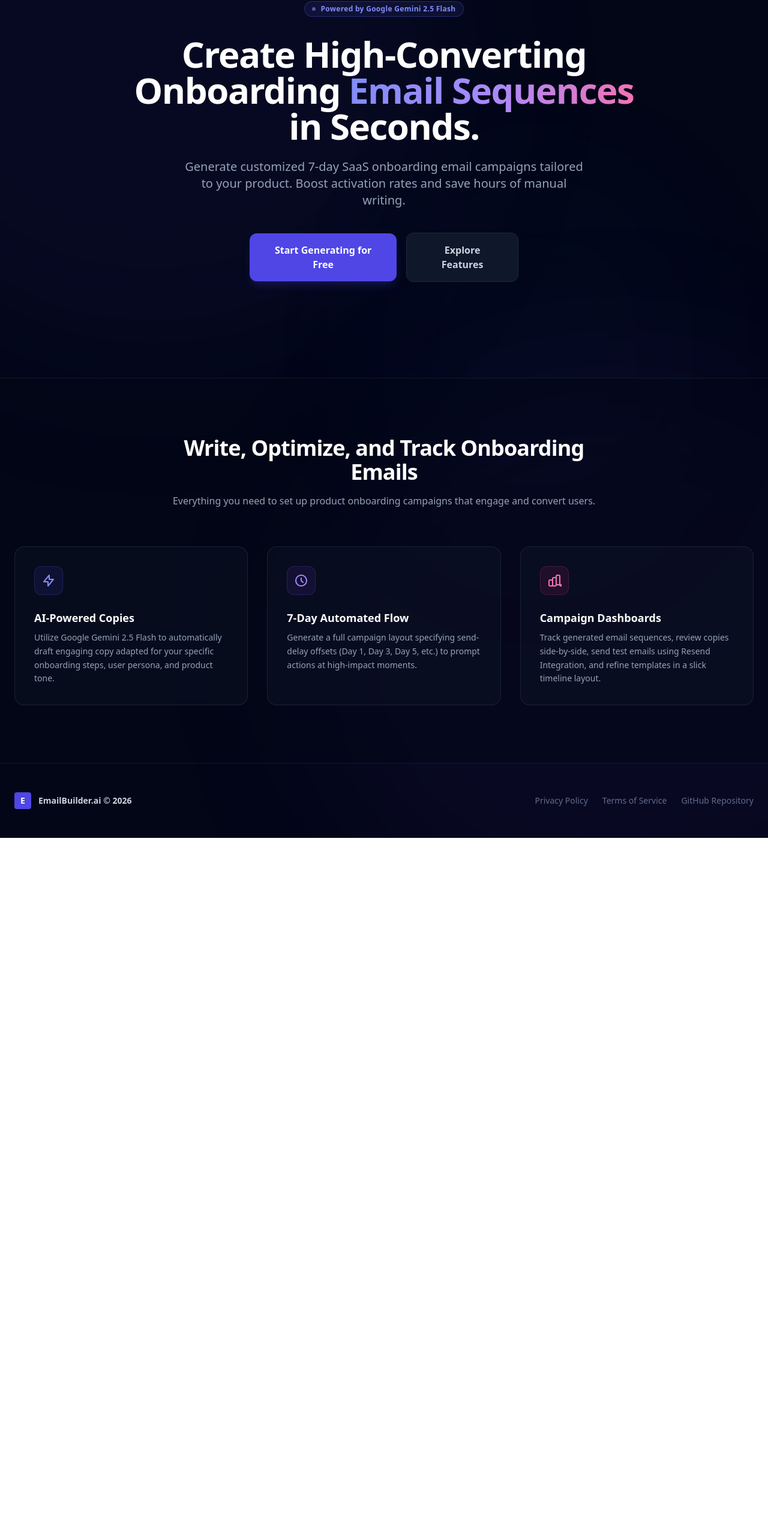
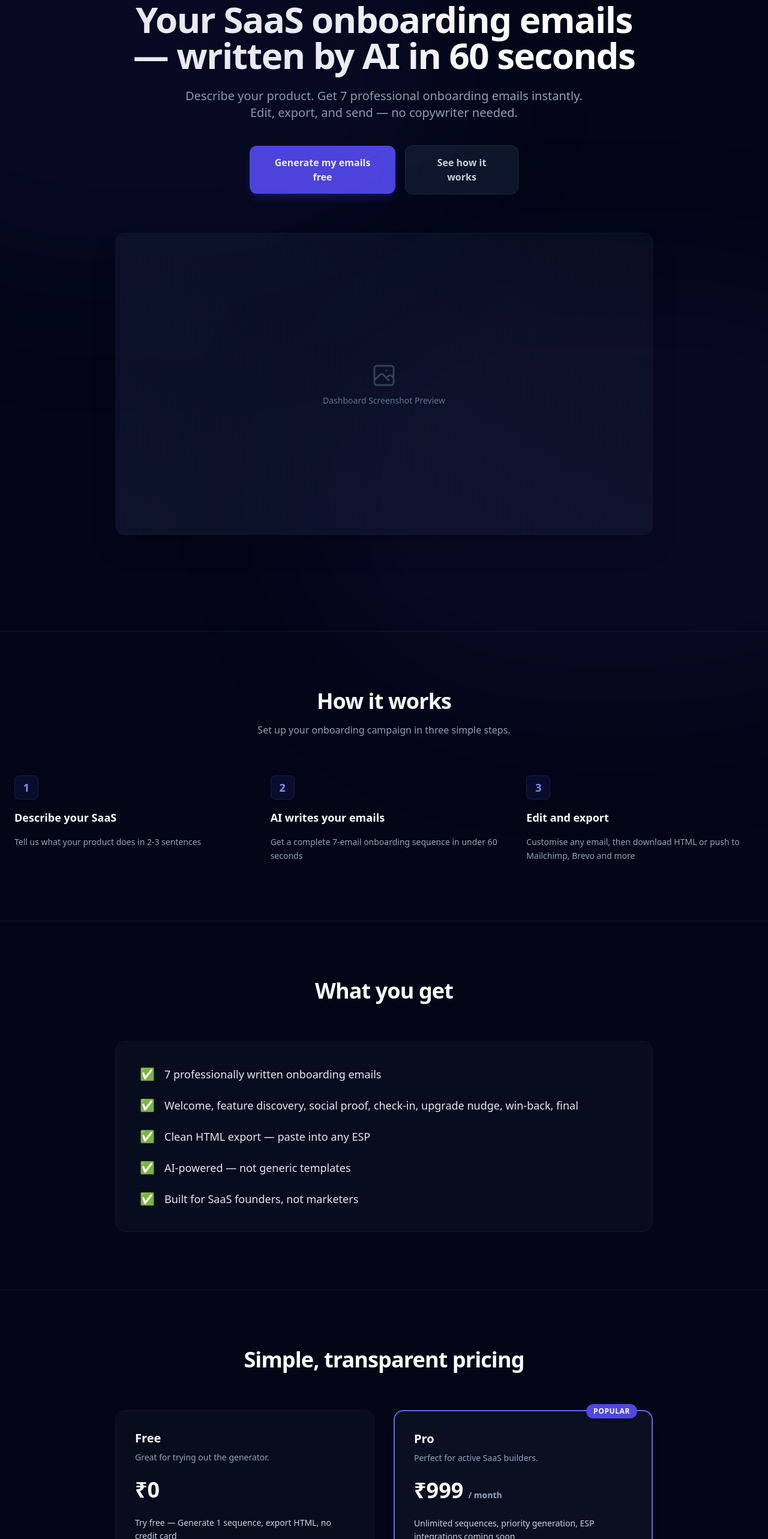
Before and after one commit to poojaanand846-art/saas-email-builder, a Next.js app: page / in a window 1280 px wide. Shown: the part 191-2757 px from the top of the page at 60% size. Before the commit the page ends 1588 px from the top, so only its background shows below. Built offline with nearby package versions, Linux system fonts and the light colour scheme; no server answers.

Commit message:
design: implement public landing page with custom copywriting structure and dark minimal styling

```diff
--- a/src/app/page.tsx
+++ b/src/app/page.tsx
@@ -4,41 +4,27 @@ import Link from "next/link";
 
 export default async function Home() {
   const supabase = createClient();
-  const {
-    data: { user },
-  } = await supabase.auth.getUser();
 
-  if (user) {
-    redirect("/dashboard");
+  // Try to retrieve user session to redirect to dashboard if logged in
+  try {
+    const {
+      data: { user },
+    } = await supabase.auth.getUser();
+    if (user) {
+      redirect("/dashboard");
+    }
+  } catch {
+    // Session fetching failed or not available during build. Let it render.
   }
 
   return (
-    <div className="min-h-screen bg-slate-950 text-slate-100 selection:bg-indigo-500/30 selection:text-indigo-200 overflow-x-hidden font-sans relative">
-      {/* Background Decorative Gradients */}
-      <div className="absolute top-[-10%] left-[-20%] w-[80%] h-[60%] rounded-full bg-indigo-900/10 blur-[120px] pointer-events-none" />
-      <div className="absolute bottom-[-10%] right-[-20%] w-[80%] h-[60%] rounded-full bg-violet-900/10 blur-[120px] pointer-events-none" />
-      <div className="absolute top-[30%] right-[10%] w-[40%] h-[40%] rounded-full bg-blue-900/5 blur-[100px] pointer-events-none" />
+    <div className="min-h-screen bg-slate-950 text-slate-100 font-sans selection:bg-indigo-500/30 selection:text-indigo-200 overflow-x-hidden">
 
-      {/* Header / Navbar */}
+      {/* 1. NAVBAR */}
       <header className="border-b border-slate-900 bg-slate-950/80 backdrop-blur-md sticky top-0 z-50">
         <div className="max-w-7xl mx-auto px-6 h-16 flex items-center justify-between">
           <div className="flex items-center gap-3">
-            <div className="w-9 h-9 bg-indigo-600 rounded-lg flex items-center justify-center shadow-lg shadow-indigo-600/30">
-              <svg
-                className="w-5 h-5 text-white"
-                fill="none"
-                stroke="currentColor"
-                viewBox="0 0 24 24"
-              >
-                <path
-                  strokeLinecap="round"
-                  strokeLinejoin="round"
-                  strokeWidth={2}
-                  d="M3 19v-8.93a2 2 0 01.89-1.664l8-5.333a2 2 0 012.22 0l8 5.333A2 2 0 0121 10.07V19M3 19a2 2 0 002 2h14a2 2 0 002-2M3 19l6.75-4.5M21 19l-6.75-4.5M3 10l6.75 4.5M21 10l-6.75 4.5m0 0l-2.25-1.5a2 2 0 00-2.22 0l-2.25 1.5"
-                />
-              </svg>
-            </div>
-            <span className="text-lg font-bold tracking-tight bg-gradient-to-r from-white to-slate-300 bg-clip-text text-transparent">
+            <span className="text-xl font-bold tracking-tight text-white">
               EmailBuilder.ai
             </span>
           </div>
@@ -48,38 +34,32 @@ export default async function Home() {
               href="/login"
               className="text-sm font-medium text-slate-300 hover:text-white transition-colors"
             >
-              Sign In
+              Sign in
             </Link>
             <Link
               href="/login"
-              className="text-sm font-medium text-white bg-indigo-600 hover:bg-indigo-500 px-4 py-2 rounded-xl transition-all shadow-md shadow-indigo-600/10 hover:shadow-indigo-600/20"
+              className="text-sm font-semibold text-white bg-indigo-600 hover:bg-indigo-500 px-4 py-2 rounded-xl transition-all shadow-md shadow-indigo-600/10 hover:shadow-indigo-600/20"
             >
-              Get Started
+              Get started free
             </Link>
           </div>
         </div>
       </header>
 
-      {/* Hero Section */}
+      {/* 2. HERO */}
       <section className="relative pt-20 pb-24 md:pt-32 md:pb-40 px-6">
+        {/* Background Decorative Gradients */}
+        <div className="absolute top-[-10%] left-[-20%] w-[80%] h-[60%] rounded-full bg-indigo-900/10 blur-[120px] pointer-events-none" />
+        <div className="absolute bottom-[-10%] right-[-20%] w-[80%] h-[60%] rounded-full bg-violet-900/10 blur-[120px] pointer-events-none" />
+
         <div className="max-w-5xl mx-auto text-center flex flex-col items-center">
-          <div className="inline-flex items-center gap-2 px-3 py-1 rounded-full bg-indigo-500/10 border border-indigo-500/30 text-indigo-400 text-xs font-semibold mb-8 tracking-wide">
-            <span className="w-1.5 h-1.5 rounded-full bg-indigo-400 animate-pulse" />
-            Powered by Google Gemini 2.5 Flash
-          </div>
-
           <h1 className="text-4xl sm:text-6xl font-extrabold tracking-tight text-white max-w-4xl leading-tight">
-            Create High-Converting Onboarding{" "}
-            <span className="bg-gradient-to-r from-indigo-400 via-violet-400 to-pink-400 bg-clip-text text-transparent">
-              Email Sequences
-            </span>{" "}
-            in Seconds.
+            Your SaaS onboarding emails — written by AI in 60 seconds
           </h1>
 
           <p className="mt-6 text-lg sm:text-xl text-slate-400 max-w-2xl leading-relaxed">
-            Generate customized 7-day SaaS onboarding email campaigns tailored to
-            your product. Boost activation rates and save hours of manual
-            writing.
+            Describe your product. Get 7 professional onboarding emails instantly.
+            Edit, export, and send — no copywriter needed.
           </p>
 
           <div className="mt-10 flex flex-col sm:flex-row gap-4 justify-center items-center w-full max-w-md">
@@ -87,144 +67,230 @@ export default async function Home() {
               href="/login"
               className="w-full sm:w-auto text-center px-8 py-4 bg-indigo-600 hover:bg-indigo-500 text-white font-semibold rounded-xl shadow-lg shadow-indigo-600/20 transition-all text-base"
             >
-              Start Generating for Free
+              Generate my emails free
             </Link>
             <a
-              href="#features"
+              href="#how-it-works"
               className="w-full sm:w-auto text-center px-8 py-4 bg-slate-900 hover:bg-slate-800 border border-slate-800 text-slate-300 font-semibold rounded-xl transition-all text-base"
             >
-              Explore Features
+              See how it works
             </a>
+          </div>
+
+          {/* Screenshot Placeholder */}
+          <div className="mt-16 w-full max-w-4xl aspect-[16/9] bg-slate-900/50 border border-slate-900 rounded-2xl flex items-center justify-center p-4 shadow-2xl relative overflow-hidden">
+            <div className="absolute inset-0 bg-gradient-to-tr from-indigo-500/5 to-transparent pointer-events-none" />
+            <div className="text-center space-y-2">
+              <svg
+                className="w-12 h-12 text-slate-700 mx-auto"
+                fill="none"
+                stroke="currentColor"
+                viewBox="0 0 24 24"
+              >
+                <path
+                  strokeLinecap="round"
+                  strokeLinejoin="round"
+                  strokeWidth={1.5}
+                  d="M4 16l4.586-4.586a2 2 0 012.828 0L16 16m-2-2l1.586-1.586a2 2 0 012.828 0L20 14m-6-6h.01M6 20h12a2 2 0 002-2V6a2 2 0 00-2-2H6a2 2 0 00-2 2v12a2 2 0 002 2z"
+                />
+              </svg>
+              <span className="text-sm font-medium text-slate-500 block">
+                Dashboard Screenshot Preview
+              </span>
+            </div>
           </div>
         </div>
       </section>
 
-      {/* Features Grid */}
+      {/* 3. HOW IT WORKS */}
       <section
-        id="features"
-        className="py-24 px-6 border-t border-slate-900 bg-slate-950/50 relative"
+        id="how-it-works"
+        className="py-24 px-6 border-t border-slate-900 bg-slate-950/50"
       >
         <div className="max-w-7xl mx-auto">
           <div className="text-center max-w-3xl mx-auto mb-16">
             <h2 className="text-3xl font-bold tracking-tight text-white sm:text-4xl">
-              Write, Optimize, and Track Onboarding Emails
+              How it works
             </h2>
             <p className="mt-4 text-slate-400">
-              Everything you need to set up product onboarding campaigns that
-              engage and convert users.
+              Set up your onboarding campaign in three simple steps.
             </p>
           </div>
 
-          <div className="grid grid-cols-1 md:grid-cols-3 gap-8">
-            {/* Feature 1 */}
-            <div className="bg-slate-900/40 border border-slate-800/80 rounded-2xl p-8 hover:border-indigo-500/50 transition-all duration-300 group">
-              <div className="w-12 h-12 rounded-xl bg-indigo-600/10 border border-indigo-500/20 flex items-center justify-center mb-6 text-indigo-400 group-hover:bg-indigo-600 group-hover:text-white transition-all">
-                <svg
-                  className="w-6 h-6"
-                  fill="none"
-                  stroke="currentColor"
-                  viewBox="0 0 24 24"
-                >
-                  <path
-                    strokeLinecap="round"
-                    strokeLinejoin="round"
-                    strokeWidth={2}
-                    d="M13 10V3L4 14h7v7l9-11h-7z"
-                  />
-                </svg>
+          <div className="grid grid-cols-1 md:grid-cols-3 gap-12">
+            {/* Step 1 */}
+            <div className="space-y-4">
+              <div className="w-10 h-10 rounded-lg bg-indigo-600/10 border border-indigo-500/20 flex items-center justify-center text-indigo-400 font-bold text-lg">
+                1
               </div>
-              <h3 className="text-lg font-semibold text-white mb-2">
-                AI-Powered Copies
-              </h3>
+              <h3 className="text-lg font-bold text-white">Describe your SaaS</h3>
               <p className="text-slate-400 text-sm leading-relaxed">
-                Utilize Google Gemini 2.5 Flash to automatically draft engaging
-                copy adapted for your specific onboarding steps, user persona, and
-                product tone.
+                Tell us what your product does in 2-3 sentences
               </p>
             </div>
 
-            {/* Feature 2 */}
-            <div className="bg-slate-900/40 border border-slate-800/80 rounded-2xl p-8 hover:border-violet-500/50 transition-all duration-300 group">
-              <div className="w-12 h-12 rounded-xl bg-violet-600/10 border border-violet-500/20 flex items-center justify-center mb-6 text-violet-400 group-hover:bg-violet-600 group-hover:text-white transition-all">
-                <svg
-                  className="w-6 h-6"
-                  fill="none"
-                  stroke="currentColor"
-                  viewBox="0 0 24 24"
-                >
-                  <path
-                    strokeLinecap="round"
-                    strokeLinejoin="round"
-                    strokeWidth={2}
-                    d="M12 8v4l3 3m6-3a9 9 0 11-18 0 9 9 0 0118 0z"
-                  />
-                </svg>
+            {/* Step 2 */}
+            <div className="space-y-4">
+              <div className="w-10 h-10 rounded-lg bg-indigo-600/10 border border-indigo-500/20 flex items-center justify-center text-indigo-400 font-bold text-lg">
+                2
               </div>
-              <h3 className="text-lg font-semibold text-white mb-2">
-                7-Day Automated Flow
-              </h3>
+              <h3 className="text-lg font-bold text-white">AI writes your emails</h3>
               <p className="text-slate-400 text-sm leading-relaxed">
-                Generate a full campaign layout specifying send-delay offsets (Day
-                1, Day 3, Day 5, etc.) to prompt actions at high-impact moments.
+                Get a complete 7-email onboarding sequence in under 60 seconds
               </p>
             </div>
 
-            {/* Feature 3 */}
-            <div className="bg-slate-900/40 border border-slate-800/80 rounded-2xl p-8 hover:border-pink-500/50 transition-all duration-300 group">
-              <div className="w-12 h-12 rounded-xl bg-pink-600/10 border border-pink-500/20 flex items-center justify-center mb-6 text-pink-400 group-hover:bg-pink-600 group-hover:text-white transition-all">
-                <svg
-                  className="w-6 h-6"
-                  fill="none"
-                  stroke="currentColor"
-                  viewBox="0 0 24 24"
-                >
-                  <path
-                    strokeLinecap="round"
-                    strokeLinejoin="round"
-                    strokeWidth={2}
-                    d="M9 19v-6a2 2 0 00-2-2H5a2 2 0 00-2 2v6a2 2 0 002 2h2a2 2 0 002-2zm0 0V9a2 2 0 012-2h2a2 2 0 012 2v10m-6 0a2 2 0 002 2h2a2 2 0 002-2m0 0V5a2 2 0 012-2h2a2 2 0 012 2v14a2 2 0 002 2h2a2 2 0 002-2z"
-                  />
-                </svg>
+            {/* Step 3 */}
+            <div className="space-y-4">
+              <div className="w-10 h-10 rounded-lg bg-indigo-600/10 border border-indigo-500/20 flex items-center justify-center text-indigo-400 font-bold text-lg">
+                3
               </div>
-              <h3 className="text-lg font-semibold text-white mb-2">
-                Campaign Dashboards
-              </h3>
+              <h3 className="text-lg font-bold text-white">Edit and export</h3>
               <p className="text-slate-400 text-sm leading-relaxed">
-                Track generated email sequences, review copies side-by-side, send
-                test emails using Resend Integration, and refine templates in a
-                slick timeline layout.
+                Customise any email, then download HTML or push to Mailchimp, Brevo
+                and more
               </p>
             </div>
           </div>
         </div>
       </section>
 
-      {/* Footer */}
-      <footer className="border-t border-slate-900 py-12 px-6 bg-slate-950">
-        <div className="max-w-7xl mx-auto flex flex-col md:flex-row items-center justify-between gap-6">
-          <div className="flex items-center gap-3">
-            <div className="w-7 h-7 bg-indigo-600 rounded flex items-center justify-center text-white font-bold text-sm">
-              E
+      {/* 4. WHAT YOU GET */}
+      <section className="py-24 px-6 border-t border-slate-900 bg-slate-950">
+        <div className="max-w-4xl mx-auto">
+          <div className="text-center mb-16">
+            <h2 className="text-3xl font-bold tracking-tight text-white sm:text-4xl">
+              What you get
+            </h2>
+          </div>
+
+          <ul className="space-y-6 bg-slate-900/40 border border-slate-900 rounded-2xl p-8 md:p-10">
+            <li className="flex items-start gap-4 text-base md:text-lg">
+              <span className="text-indigo-400 shrink-0 text-xl">✅</span>
+              <span className="text-slate-200">
+                7 professionally written onboarding emails
+              </span>
+            </li>
+            <li className="flex items-start gap-4 text-base md:text-lg">
+              <span className="text-indigo-400 shrink-0 text-xl">✅</span>
+              <span className="text-slate-200">
+                Welcome, feature discovery, social proof, check-in, upgrade
+                nudge, win-back, final
+              </span>
+            </li>
+            <li className="flex items-start gap-4 text-base md:text-lg">
+              <span className="text-indigo-400 shrink-0 text-xl">✅</span>
+              <span className="text-slate-200">
+                Clean HTML export — paste into any ESP
+              </span>
+            </li>
+            <li className="flex items-start gap-4 text-base md:text-lg">
+              <span className="text-indigo-400 shrink-0 text-xl">✅</span>
+              <span className="text-slate-200">
+                AI-powered — not generic templates
+              </span>
+            </li>
+            <li className="flex items-start gap-4 text-base md:text-lg">
+              <span className="text-indigo-400 shrink-0 text-xl">✅</span>
+              <span className="text-slate-200">
+                Built for SaaS founders, not marketers
+              </span>
+            </li>
+          </ul>
+        </div>
+      </section>
+
+      {/* 5. PRICING */}
+      <section className="py-24 px-6 border-t border-slate-900 bg-slate-950/50">
+        <div className="max-w-5xl mx-auto">
+          <div className="text-center max-w-3xl mx-auto mb-16">
+            <h2 className="text-3xl font-bold tracking-tight text-white sm:text-4xl">
+              Simple, transparent pricing
+            </h2>
+          </div>
+
+          <div className="grid grid-cols-1 md:grid-cols-2 gap-8 items-stretch max-w-4xl mx-auto">
+            {/* Free Card */}
+            <div className="bg-slate-900/40 border border-slate-900 rounded-2xl p-8 flex flex-col justify-between hover:border-slate-800 transition-all">
+              <div>
+                <h3 className="text-xl font-bold text-white">Free</h3>
+                <p className="mt-2 text-slate-400 text-sm">
+                  Great for trying out the generator.
+                </p>
+                <div className="mt-6 flex items-baseline">
+                  <span className="text-4xl font-extrabold text-white">₹0</span>
+                </div>
+                <p className="mt-6 text-slate-300 text-sm leading-relaxed">
+                  Try free — Generate 1 sequence, export HTML, no credit card
+                </p>
+              </div>
+              <div className="mt-8">
+                <Link
+                  href="/login"
+                  className="block text-center w-full py-3 px-4 rounded-xl border border-slate-800 hover:bg-slate-900 text-white font-medium text-sm transition-all"
+                >
+                  Get started
+                </Link>
+              </div>
             </div>
-            <span className="text-sm font-semibold text-slate-300">
-              EmailBuilder.ai &copy; {new Date().getFullYear()}
+
+            {/* Pro Card */}
+            <div className="bg-slate-900/60 border-2 border-indigo-500 rounded-2xl p-8 flex flex-col justify-between relative shadow-xl shadow-indigo-500/5 hover:border-indigo-400 transition-all">
+              <div className="absolute top-0 right-6 transform -translate-y-1/2 bg-indigo-600 text-white text-xs font-bold px-3 py-1 rounded-full uppercase tracking-wider">
+                Popular
+              </div>
+              <div>
+                <h3 className="text-xl font-bold text-white">Pro</h3>
+                <p className="mt-2 text-slate-400 text-sm">
+                  Perfect for active SaaS builders.
+                </p>
+                <div className="mt-6 flex items-baseline">
+                  <span className="text-4xl font-extrabold text-white">
+                    ₹999
+                  </span>
+                  <span className="text-slate-400 text-sm font-semibold ml-2">
+                    / month
+                  </span>
+                </div>
+                <p className="mt-6 text-slate-300 text-sm leading-relaxed">
+                  Unlimited sequences, priority generation, ESP integrations
+                  coming soon
+                </p>
+              </div>
+              <div className="mt-8">
+                <Link
+                  href="/login"
+                  className="block text-center w-full py-3 px-4 rounded-xl bg-indigo-600 hover:bg-indigo-500 text-white font-semibold text-sm shadow-md transition-all"
+                >
+                  Get started
+                </Link>
+              </div>
+            </div>
+          </div>
+        </div>
+      </section>
+
+      {/* 6. FOOTER */}
+      <footer className="border-t border-slate-900 py-12 px-6 bg-slate-950 text-slate-500">
+        <div className="max-w-7xl mx-auto flex flex-col md:flex-row items-center justify-between gap-8">
+          <div className="space-y-2 text-center md:text-left">
+            <span className="text-base font-bold text-white block">
+              EmailBuilder.ai
+            </span>
+            <span className="text-sm block">
+              Write SaaS onboarding email sequences with AI
             </span>
           </div>
-          <div className="flex gap-6 text-sm text-slate-500">
-            <span className="hover:text-slate-400 transition-colors">
+
+          <div className="flex flex-col sm:flex-row items-center gap-6 text-sm">
+            <span className="hover:text-slate-400 transition-colors cursor-pointer">
               Privacy Policy
             </span>
-            <span className="hover:text-slate-400 transition-colors">
+            <span className="hover:text-slate-400 transition-colors cursor-pointer">
               Terms of Service
             </span>
-            <a
-              href="https://github.com/poojaanand846-art/saas-email-builder"
-              target="_blank"
-              rel="noopener noreferrer"
-              className="hover:text-indigo-400 transition-colors"
-            >
-              GitHub Repository
-            </a>
+            <span className="text-slate-600">•</span>
+            <span>Made with ❤️ in India</span>
           </div>
         </div>
       </footer>
```
